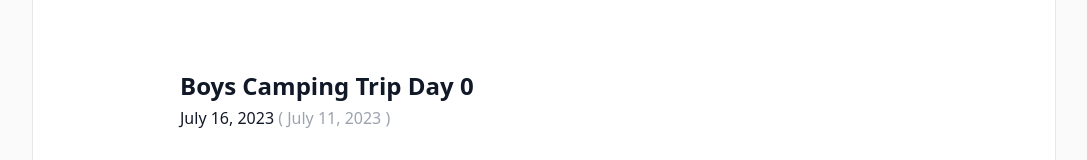
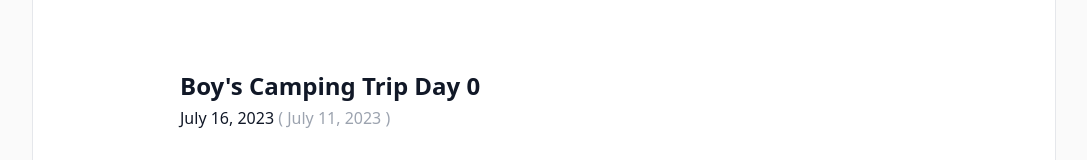
Before and after one commit to lukebouch/lukebouch.com, an Astro site: page /posts in a window 1280 px wide. Shown: the part 198-358 px from the top of the page, without its empty margins (96-1183 px from the left). Built offline with nearby package versions, Linux system fonts and the light colour scheme; Astro itself is replaced by a stand-in of ours; some packages are replaced by stand-ins of ours; what marked-highlight, marked-mangle would draw is missing.

Commit message:
Fix title

```diff
--- a/src/content/posts/2023-boys-camping-trip-day-00.md
+++ b/src/content/posts/2023-boys-camping-trip-day-00.md
@@ -1,5 +1,5 @@
 ---
-title: Boys Camping Trip Day 0
+title: Boy's Camping Trip Day 0
 publish_date: 2023-07-16T20:15:07+00:00
 date: 2023-07-11T04:00:00+00:00
 ---
```
